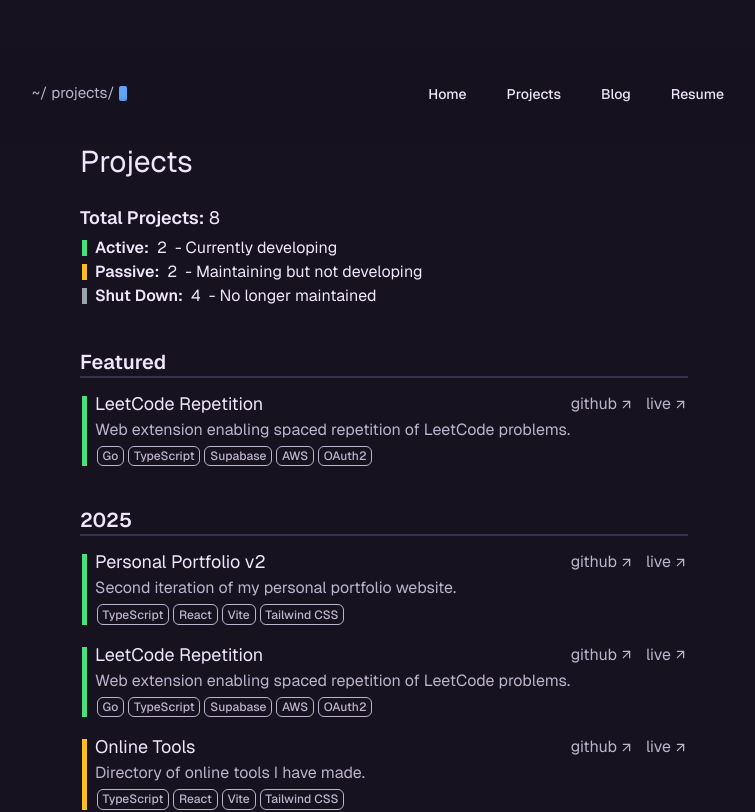
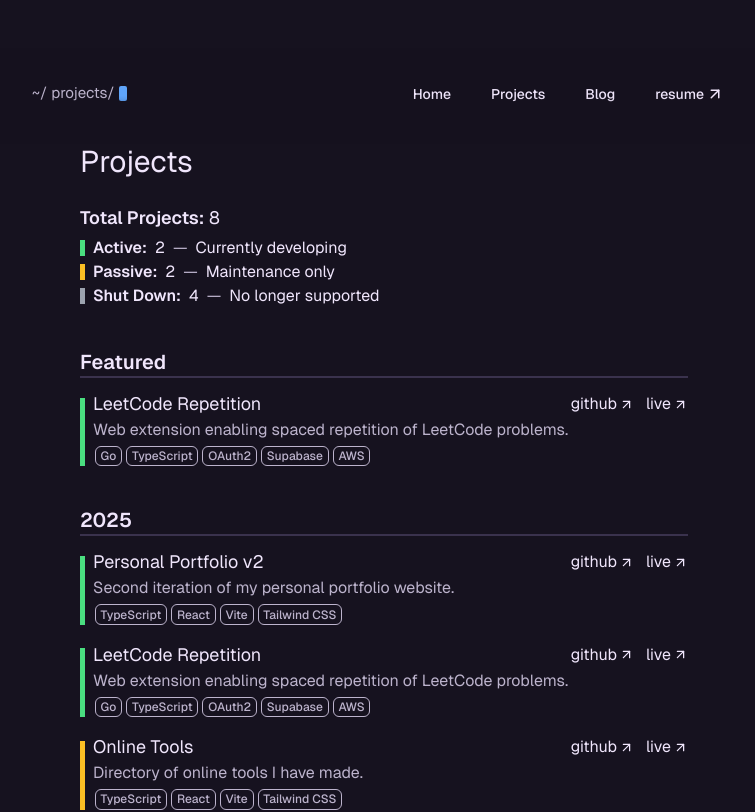
Before and after one commit to jmurrah/personal-portfolio-v2, a React (Vite) app: page /projects in a window 1280 px wide. Shown: the top 812 px of the page, without its empty margins (256-1011 px from the left). Built offline with nearby package versions, Linux system fonts and the light colour scheme.

Commit message:
small updates

```diff
--- /dev/null
+++ b/src/components/ProjectItem/ProjectItem.css
@@ -0,0 +1,3 @@
+.status-bar {
+  margin-top: 0.7335rem;
+}
--- a/src/components/ProjectItem/ProjectItem.tsx
+++ b/src/components/ProjectItem/ProjectItem.tsx
@@ -1,6 +1,7 @@
 import SvgIcon from '@/components/SvgIcon';
 import { ICONS } from '@/assets';
 import TagList from '@/components/TagList';
+import './ProjectItem.css';
 import { PROJECT_STATUS_COLOR_VARS, type ProjectItemProps } from './projectStatus';
 
 type ProjectItemSize = 'base' | 'large';
@@ -23,14 +24,13 @@ export default function ProjectItem({
   const titleClass = size === 'large' ? 'text-lg' : 'text-base';
   const descriptionClass =
     size === 'large' ? 'text-[var(--text-muted)]' : 'text-sm text-[var(--text-muted)]';
-  const linksTextClass =
-    size === 'large' ? 'text-[var(--text-muted)]' : 'text-sm text-[var(--text-muted)]';
+  const linksTextClass = size === 'large' ? 'text-[var(--text)]' : 'text-sm text-[var(--text)]';
 
   return (
     <div className="flex items-center gap-2">
       {showStatusBar ? (
         <div
-          className="ml-0.5 self-stretch mt-2.5 shrink-0"
+          className="status-bar self-stretch shrink-0"
           style={{ backgroundColor: statusColor, width: '5px' }}
           aria-hidden
         ></div>
@@ -41,7 +41,7 @@ export default function ProjectItem({
             <span className={titleClass}>{title}</span>
           </div>
           {hasLinks ? (
-            <div className={`flex items-center gap-3 ${linksTextClass}`}>
+            <div className={`text-[var(--text)] flex items-center gap-3 ${linksTextClass}`}>
               {githubUrl ? (
                 <a
                   className="arrow-link group flex items-center gap-0.5"
--- a/src/components/ProjectItem/projectStatus.ts
+++ b/src/components/ProjectItem/projectStatus.ts
@@ -13,8 +13,8 @@ export type ProjectStatus = (typeof PROJECT_STATUS)[keyof typeof PROJECT_STATUS]
 
 export const PROJECT_STATUS_META: Record<ProjectStatus, StatusMeta> = {
   [PROJECT_STATUS.ACTIVE]: { label: 'Active', summary: 'Currently developing' },
-  [PROJECT_STATUS.PASSIVE]: { label: 'Passive', summary: 'Maintaining but not developing' },
-  [PROJECT_STATUS.SHUTDOWN]: { label: 'Shut Down', summary: 'No longer maintained' },
+  [PROJECT_STATUS.PASSIVE]: { label: 'Passive', summary: 'Maintenance only' },
+  [PROJECT_STATUS.SHUTDOWN]: { label: 'Shut Down', summary: 'No longer supported' },
 };
 
 export const PROJECT_STATUS_COLOR_VARS: Record<ProjectStatus, string> = {
--- a/src/components/Projects/ProjectsContent.tsx
+++ b/src/components/Projects/ProjectsContent.tsx
@@ -60,13 +60,16 @@ export default function ProjectsContent() {
             return (
               <li key={status} className="flex items-center gap-2">
                 <div
-                  className="ml-0.5 self-stretch my-1 shrink-0"
+                  className="self-stretch my-1 shrink-0"
                   style={{ backgroundColor: statusColor, width: '5px' }}
                   aria-hidden
                 ></div>
-                <span className="font-semibold"> {meta.label}:</span>
+                <span className="font-semibold whitespace-nowrap"> {meta.label}:</span>
                 <span>{STATUS_COUNTS[status]}</span>
-                <span>- {meta.summary}</span>
+                <span aria-hidden className="text-[color:var(--text-muted)]">
+                  &mdash;
+                </span>
+                <span>{meta.summary}</span>
               </li>
             );
           })}
--- a/src/constants/projects.ts
+++ b/src/constants/projects.ts
@@ -17,7 +17,7 @@ export const PROJECTS: ProjectItemProps[] = [
     description: 'Web extension enabling spaced repetition of LeetCode problems.',
     year: 2025,
     featured: true,
-    tags: ['Go', 'TypeScript', 'Supabase', 'AWS', 'OAuth2'],
+    tags: ['Go', 'TypeScript', 'OAuth2', 'Supabase', 'AWS'],
     githubUrl: 'https://github.com/leetcode-repetition',
     liveUrl: 'https://leetcode-repetition.murrah.dev/',
   },
@@ -43,21 +43,21 @@ export const PROJECTS: ProjectItemProps[] = [
   },
   {
     status: PROJECT_STATUS.SHUTDOWN,
+    title: 'Discord Bouncer',
+    description: 'Discord bot that leverages Stripe payments for role assignment.',
+    year: 2024,
+    featured: false,
+    tags: ['Python', 'Stripe', 'Docker', 'Google Cloud'],
+    githubUrl: 'https://github.com/jmurrah/discord-bouncer',
+  },
+  {
+    status: PROJECT_STATUS.SHUTDOWN,
     title: 'Commit Canvas',
     description: 'Create pixel art with your empty git commit history.',
     year: 2024,
     featured: false,
     tags: ['Python'],
     githubUrl: 'https://github.com/jmurrah/commit-canvas',
-  },
-  {
-    status: PROJECT_STATUS.SHUTDOWN,
-    title: 'Discord Bouncer',
-    description: 'Discord bot that leverages Stripe payments for role assignment.',
-    year: 2024,
-    featured: false,
-    tags: ['Python', 'Docker', 'Google Cloud', 'Stripe'],
-    githubUrl: 'https://github.com/jmurrah/discord-bouncer',
   },
   {
     status: PROJECT_STATUS.PASSIVE,
--- a/src/index.css
+++ b/src/index.css
@@ -146,6 +146,12 @@ a {
 
 .arrow-link:hover::after,
 .arrow-link:focus-visible::after {
+  transform: scaleX(1);
+}
+
+/* Allow parent group hover/focus to trigger underline (e.g., nav Resume link with padding) */
+.group:hover .arrow-link::after,
+.group:focus-visible .arrow-link::after {
   transform: scaleX(1);
 }
 
--- a/src/layouts/AppLayout.tsx
+++ b/src/layouts/AppLayout.tsx
@@ -22,7 +22,7 @@ export default function AppLayout() {
     { title: 'Home', href: '/' },
     { title: 'Projects', href: '/projects' },
     { title: 'Blog', href: '/blog' },
-    { title: 'Resume', href: '/JacobMurrahResume.pdf', external: true },
+    { title: 'resume', href: '/JacobMurrahResume.pdf', external: true },
   ];
 
   const toggleSidebar = () => setIsSidebarOpen((current) => !current);
@@ -98,6 +98,27 @@ export default function AppLayout() {
             <nav className="hidden items-center space-x-4 min-[576px]:flex">
               {mainNavItems.map((item) =>
                 item.external ? (
+                  item.title === 'resume' ? (
+                    <a
+                      key={item.title}
+                      href={item.href}
+                      target="_blank"
+                      rel="noopener noreferrer"
+                      className="group inline-flex items-center gap-1 rounded px-3 py-2 text-sm font-medium"
+                      onClick={closeSidebar}
+                    >
+                      <span className="arrow-link inline-flex items-center gap-0.5 text-[color:inherit] lowercase">
+                        <span>{item.title}</span>
+                        <SvgIcon
+                          src={ICONS.arrowUpRight}
+                          alt="External link"
+                          size="xsmall"
+                          color="currentColor"
+                          className="arrow-link__icon transition-transform duration-150 group-hover:translate-x-0.5"
+                        />
+                      </span>
+                    </a>
+                  ) : (
                     <a
                       key={item.title}
                       href={item.href}
@@ -108,6 +129,7 @@ export default function AppLayout() {
                     >
                       {item.title}
                     </a>
+                  )
                 ) : (
                   <Link
                     key={item.title}
@@ -182,6 +204,26 @@ export default function AppLayout() {
               return (
                 <li key={item.title}>
                   {item.external ? (
+                    item.title === 'resume' ? (
+                      <a
+                        href={item.href}
+                        target="_blank"
+                        rel="noopener noreferrer"
+                        className="group hover:bg-[color:var(--surface)] focus:bg-[color:var(--surface)] block rounded p-2 focus:outline-none"
+                        onClick={closeSidebar}
+                      >
+                        <span className="arrow-link inline-flex items-center gap-1 text-[color:inherit] lowercase">
+                          <span>{item.title}</span>
+                          <SvgIcon
+                            src={ICONS.arrowUpRight}
+                            alt="External link"
+                            size="xsmall"
+                            color="currentColor"
+                            className="arrow-link__icon transition-transform duration-150 group-hover:translate-x-0.5"
+                          />
+                        </span>
+                      </a>
+                    ) : (
                       <a
                         href={item.href}
                         target="_blank"
@@ -191,6 +233,7 @@ export default function AppLayout() {
                       >
                         {item.title}
                       </a>
+                    )
                   ) : (
                     <Link
                       to={item.href}
--- a/src/pages/Home.tsx
+++ b/src/pages/Home.tsx
@@ -54,7 +54,7 @@ const EXPERIENCES: ExperienceItem[] = [
     role: 'Undergraduate Research Assistant',
     dates: 'Aug. 2025 - Dec. 2025',
     summary: 'Worked with Dr. Rongxuan (Raphael) Wang in the AMICS lab.',
-    tags: ['TypeScript', 'NextJS', 'Python', 'Docker', 'Supabase', 'Vercel', 'CAD'],
+    tags: ['TypeScript', 'NextJS', 'Python', 'Docker', 'Supabase', 'Vercel'],
   },
   {
     company: 'AT&T',
@@ -297,7 +297,7 @@ function FeaturedProjectsSection() {
   return (
     <div className="w-full">
       <div className="flex justify-between items-center">
-        <h2 className="text-lg mb-1 font-semibold">Featured Projects</h2>
+        <h2 className="text-lg mb-2 font-semibold">Featured Projects</h2>
         <Link to="/projects" className="group gap-0.5 flex items-center underline-fill">
           <div className="flex justify-center items-center">
             <p>all projects</p>
@@ -334,7 +334,7 @@ function RecentPostsSection({ posts }: { posts: FeedPost[] }) {
 
   return (
     <div className="w-full">
-      <div className="flex justify-between items-center mb-1">
+      <div className="flex justify-between items-center mb-2">
         <h2 className="text-lg font-semibold">Recent Posts</h2>
         <Link to="/blog" className="group gap-0.5 flex items-center underline-fill">
           <div className="flex justify-center items-center">
```
Also changed, not shown: 2 other files (tests, documents, lock files or other folders). Lines whose indentation alone changed are shown as unchanged.
